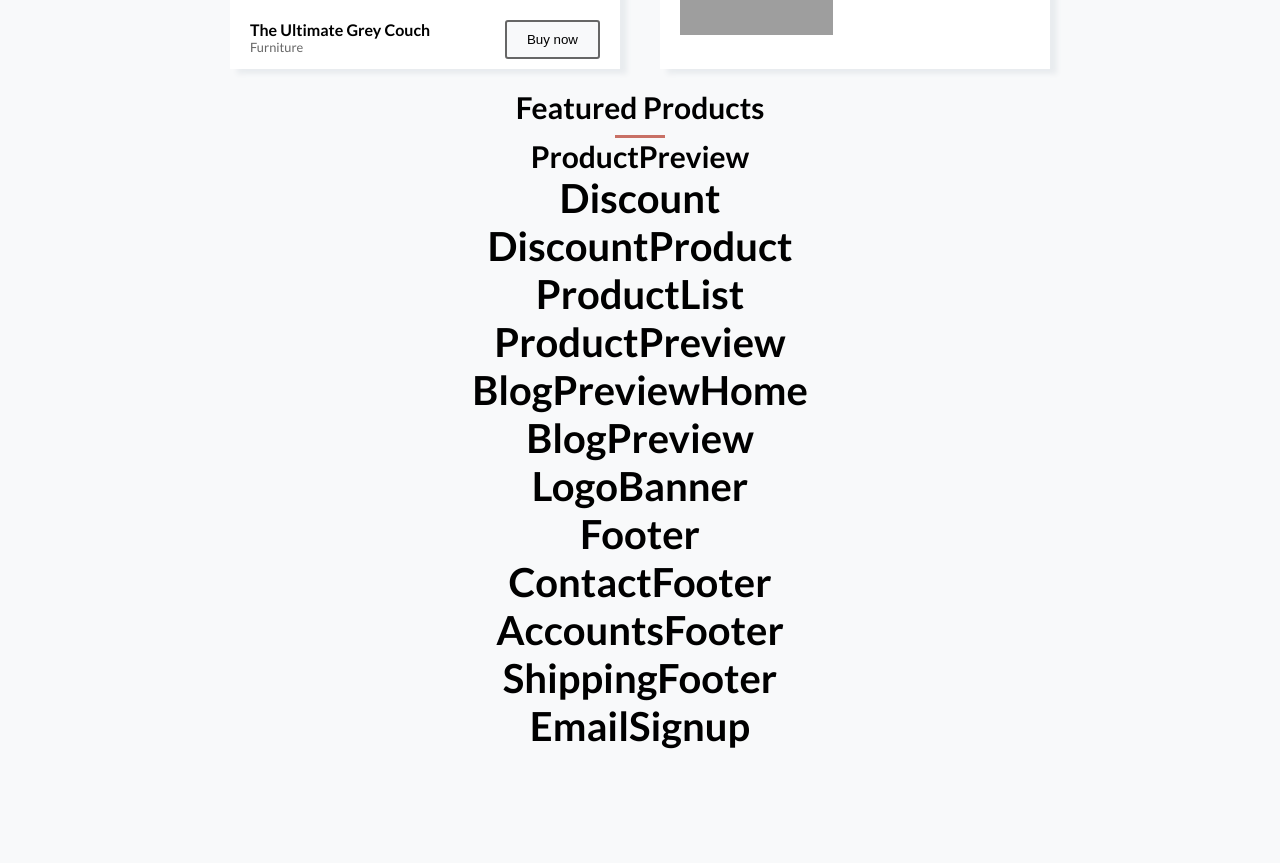
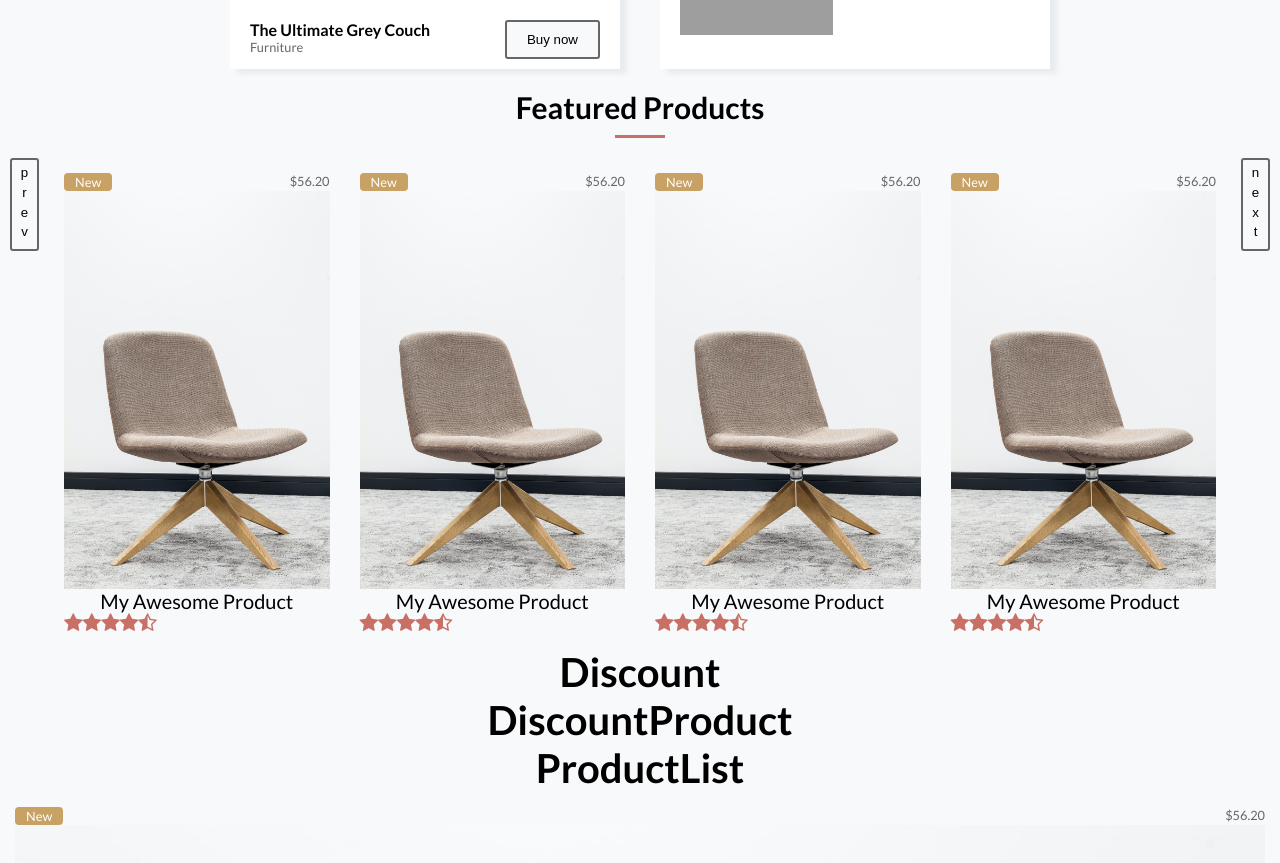
Before and after one commit to davetyson/hurst1, a React (Create React App) app: page / in a window 1280 px wide. Shown: the part 980-1843 px from the top of the page. Before the commit the page ends 1730 px from the top, so only its background shows below. Built offline with nearby package versions, Linux system fonts and the light colour scheme; grey boxes are pictures that could not be loaded.

Commit message:
more work on featured products slider on home page

```diff
--- a/src/Components/Home/ProductSlider.js
+++ b/src/Components/Home/ProductSlider.js
@@ -5,7 +5,14 @@ const ProductSlider = () => {
         <section className="productsSliderSection">
             <h2>Featured Products</h2>
             <div className="underline"></div>
-            <ProductPreview />
+            <div className="productSlider">
+                <button className="prevNext">prev</button>
+                <ProductPreview />
+                <ProductPreview />
+                <ProductPreview />
+                <ProductPreview />
+                <button className="prevNext">next</button>
+            </div>
         </section>
     );
 };
--- a/src/Components/Modular/ProductPreview.js
+++ b/src/Components/Modular/ProductPreview.js
@@ -1,6 +1,24 @@
+import beigeChair from '../../assets/beigeChair.jpg';
+import '../../styling/modular.css';
+
 const ProductPreview = () => {
     return(
-        <h1>ProductPreview</h1>
+        <div className="productPreviewBlock">
+            <figure>
+                <p className="newLabel">New</p>
+                <img src={beigeChair} alt="The perfect woven beige chair with wood legs" />
+                <p className="ppPrice">$56.20</p>
+            </figure>
+            <p className="ppTitle">My Awesome Product</p>
+            <div className="starRatings">
+                <i className="fa fa-star" aria-hidden="true"></i>
+                <i className="fa fa-star" aria-hidden="true"></i>
+                <i className="fa fa-star" aria-hidden="true"></i>
+                <i className="fa fa-star" aria-hidden="true"></i>
+                <i className="fa fa-star-half-o" aria-hidden="true"></i>
+                <span className="sr-only">4.5 stars</span>
+            </div>
+        </div>
     );
 };
 
--- a/src/Styling/header.css
+++ b/src/Styling/header.css
@@ -28,7 +28,7 @@ header {
     display: inline-block;
     position: absolute;
     right: -7px;
-    top: -20px;
+    top: -15px;
     background-color: #C87065;
     font-size: 0.75rem;
     color: #FFF;
--- a/src/Styling/home.css
+++ b/src/Styling/home.css
@@ -169,6 +169,23 @@
 
 /* Product Slider styles */
 
+.productSliderSection {
+    margin: 0 auto;
+}
+
+.productSlider {
+    display: flex;
+    justify-content: center;
+}
+
+.prevNext {
+    writing-mode: vertical-lr;
+    text-orientation: upright;
+    padding: 5px;
+    margin: 0 10px;
+    letter-spacing: 0.3rem;
+}
+
 /* .productsSliderSection h2 {
     position: relative;
     display: inline-block;
--- a/src/Styling/modular.css
+++ b/src/Styling/modular.css
@@ -0,0 +1,31 @@
+/* Modular Section styles */
+
+
+/* Product Preview block styles */
+.productPreviewBlock {
+    margin: 15px;
+}
+
+.productPreviewBlock figure {
+    position: relative;
+}
+
+.ppPrice {
+    position: absolute;
+    right: 0;
+    top: 0;
+    z-index: 10;
+    font-size: 0.8rem;
+}
+
+.ppTitle {
+    color: #000;
+}
+
+.starRatings {
+    display: flex;
+}
+
+.starRatings i {
+    color: #C87065;
+}
--- a/src/index.css
+++ b/src/index.css
@@ -70,17 +70,26 @@ i {
   color: #434343;
 }
 
-.newLabel {
+.newLabel,
+.saleLabel {
   border: 1px solid transparent;
   border-radius: 4px;
   padding: 0 10px;
-  background-color: #C8A165;
   color: #FFF;
   font-size: 0.8rem;
+  width: fit-content;
+}
+
+.newLabel {
+  background-color: #C8A165;
+}
+
+.saleLabel {
+  background-color: #C87065;
 }
 
 .underline {
   width: 50px;
   border-bottom: 3px solid #C87065;
-  margin: 10px auto 0 auto;
+  margin: 10px auto 20px auto;
 }
```
